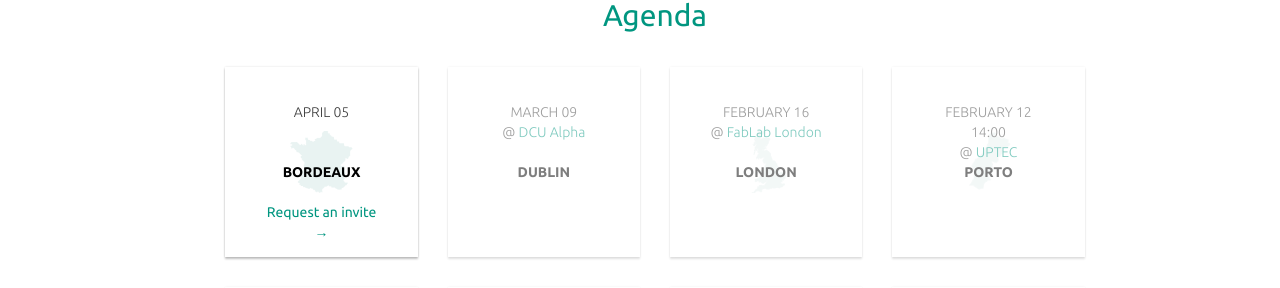
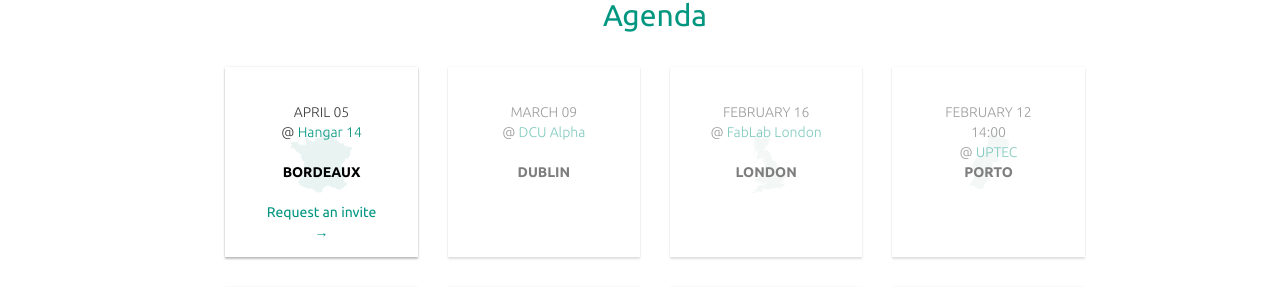
Before and after one commit to sigfox/makers.sigfox.com, a Jekyll site: the page built from tour/index.html, in a window 1280 px wide and 900 px high, scrolled down 1632 px. Shown: the part 136-424 px from the top of the window. Built offline with Jekyll 4.4.1, drawn with Linux system fonts in a browser that asks for light colours.

Commit message:
SMT Bordeaux : location info

```diff
--- a/_data/tourdates.yml
+++ b/_data/tourdates.yml
@@ -101,6 +101,8 @@
 - city: Bordeaux
   country: FRA
   date: 2016/04/05
+  location:  Hangar 14
+  locationLink: http://www.bordeaux-expo.com/jorganise/our-spaces/hangar-14/?lang=en
 
 - city: Dublin
   country: IRL
```
